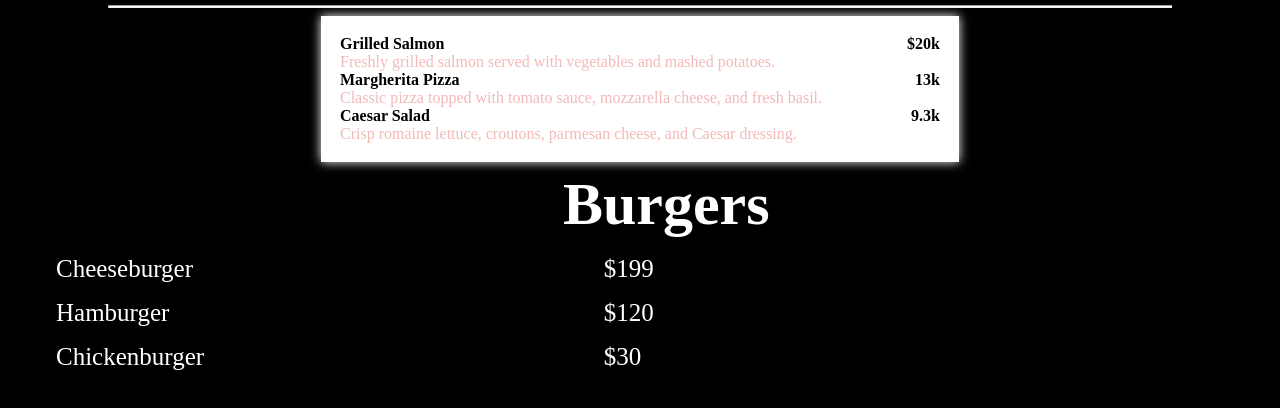
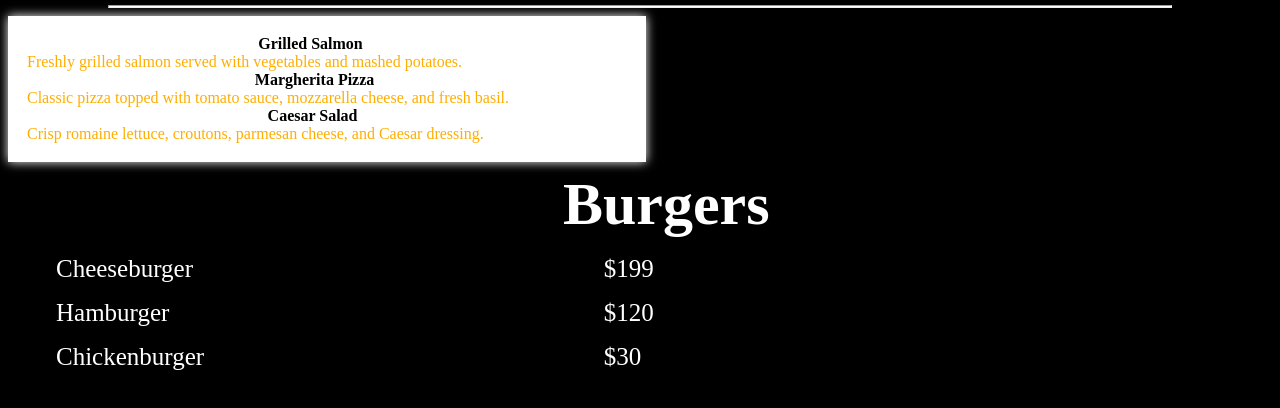
Before and after one commit to TodkhuuO/TodkhuuO.github.io, a plain HTML site: page menu.html in a window 1280 px wide. Shown: the part 232-640 px from the top of the page. Drawn offline with Linux system fonts and the light colour scheme.

Commit message:
git pull

```diff
--- a/menu.css
+++ b/menu.css
@@ -55,7 +55,7 @@ body {
   }
   .menu-container {
     max-width: 600px;
-    margin: 0 auto;
+    margin: 20 auto;
     padding: 19px;
     background-color: rgb(255, 255, 255);
     box-shadow: 0 0 10px rgba(255, 255, 255, 0.993);
@@ -63,7 +63,7 @@ body {
 
 .menu-item {
   display: flex;
-  justify-content: space-between;
+  justify-content: center;
 
 }
 
@@ -74,10 +74,10 @@ body {
 
 .item-description {
 
-    color: #f3b9b9;
+    color: #ffae00;
 }
 
 .item-price {
-    color: #000000;
+    color: #ffffff;
     font-weight: bold;
 }
```
